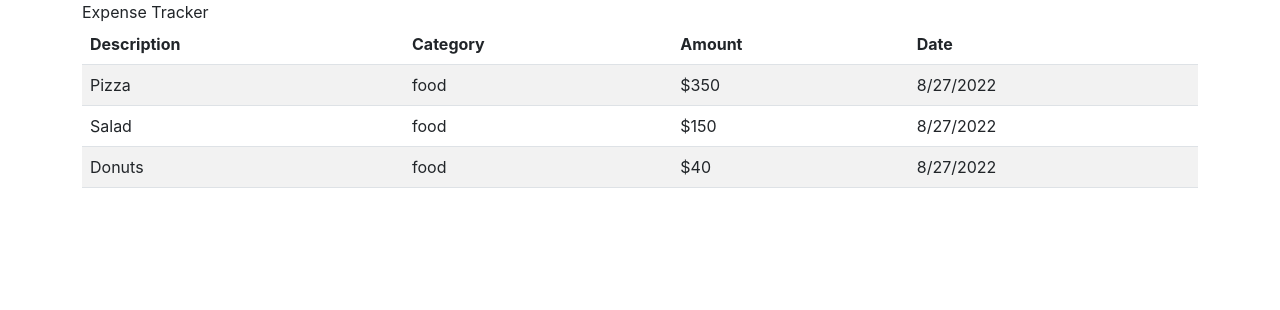
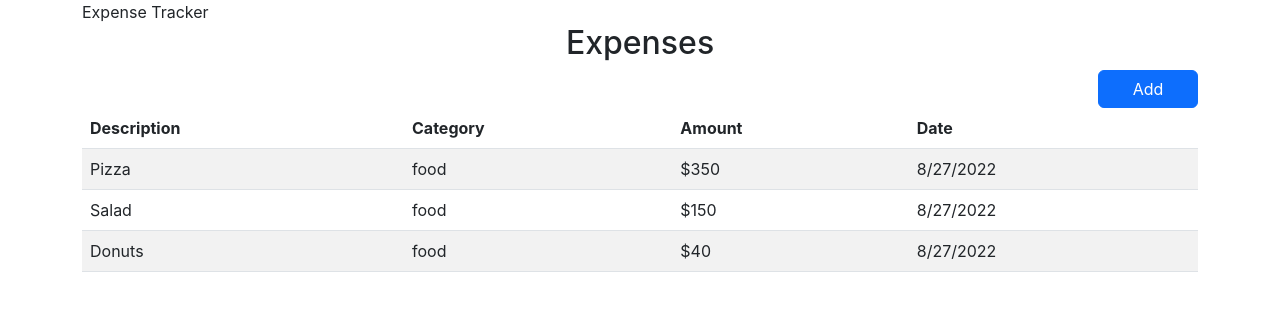
Before and after one commit to allanvillatoro/expense-tracker, a React (Create React App) app in the folder frontend/: page / in a window 1280 px wide. Shown: the top 310 px of the page. Built offline with nearby package versions, Linux system fonts and the light colour scheme.

Commit message:
ExpensesPage created and ExpensesPageTest passed

```diff
--- a/frontend/src/App.tsx
+++ b/frontend/src/App.tsx
@@ -1,14 +1,12 @@
 import React from "react";
 import "./Styles.css";
-import { ExpensesTable } from "./expenses/ExpensesTable";
-import { expensesListStub } from "./expenses/expensesListStub";
+import { ExpensesPage } from "./expenses/ExpensesPage";
 
 function App() {
   return (
     <div>
-      <header></header>
-      Expense Tracker
-      <ExpensesTable expenses={expensesListStub} />
+      <header>Expense Tracker</header>
+      <ExpensesPage />
     </div>
   );
 }
--- a/frontend/src/Styles.css
+++ b/frontend/src/Styles.css
@@ -1,3 +1,7 @@
-.App {
-  text-align: center;
+.expensesPageContainer {
+  /*background-color: rgb(218, 235, 127);*/
+  display: flex;
+  flex-direction: column;
+  justify-content: center;
+  align-items: center;
 }
--- /dev/null
+++ b/frontend/src/expenses/ExpensesPage.tsx
@@ -0,0 +1,17 @@
+import React from "react";
+import { expensesListStub } from "./expensesListStub";
+import { ExpensesTable } from "./ExpensesTable";
+
+export const ExpensesPage = () => {
+  return (
+    <div className="expensesPageContainer">
+      <h2>Expenses</h2>
+      <div className="expensesButtonContainer" style={{alignSelf: 'end'}}>
+        <button type="button" className="btn btn-primary" style={{width: 100}}>
+          Add
+        </button>
+      </div>
+      <ExpensesTable expenses={expensesListStub} />
+    </div>
+  );
+};
```
Also changed, not shown: 1 other file (tests, documents, lock files or other folders).
